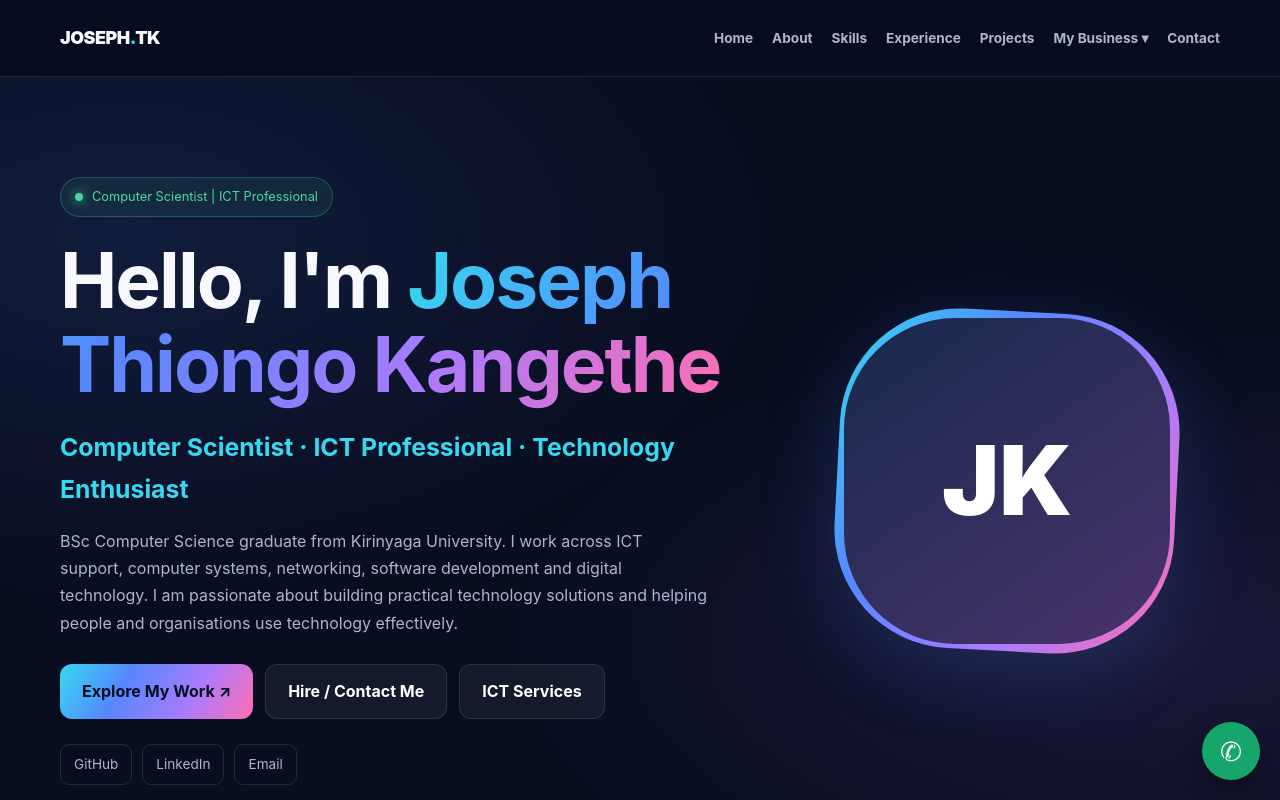
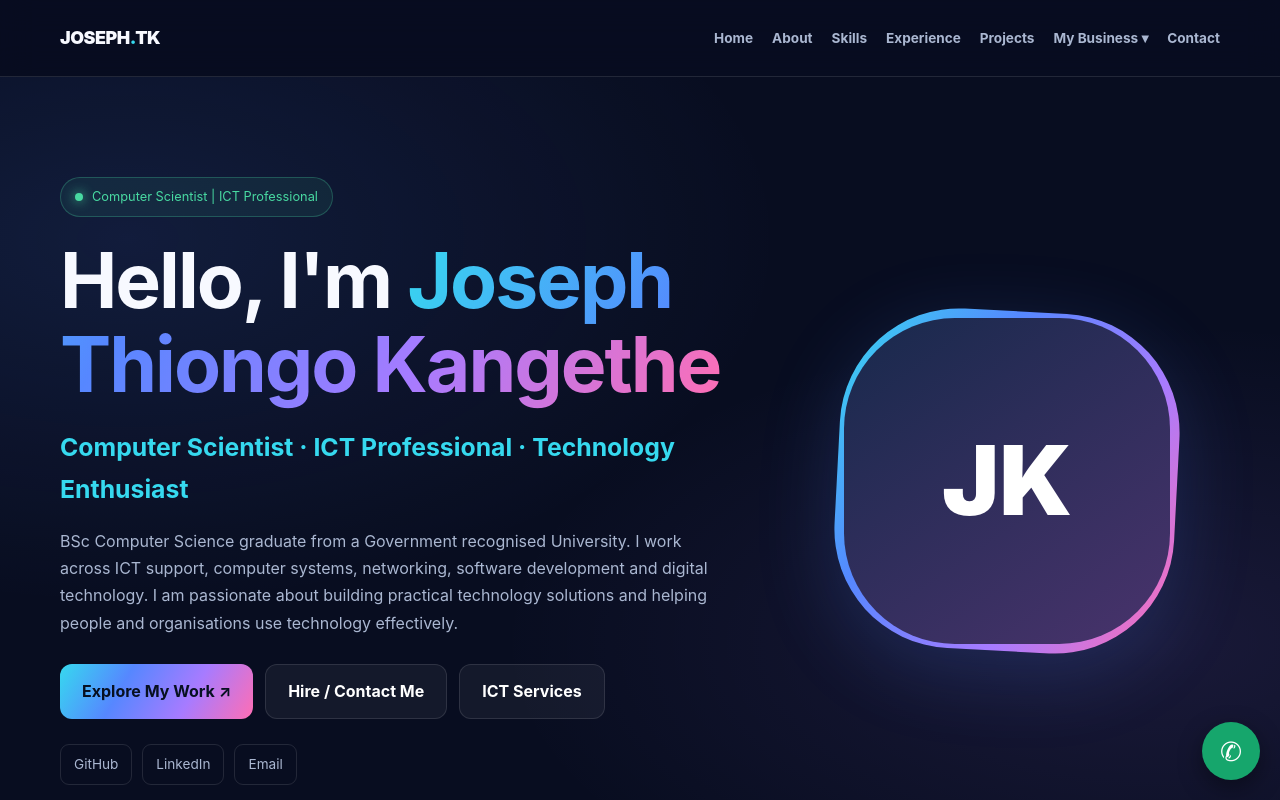
Before and after one commit to computerscientist254/joseph-thiongo-portfolio, a plain HTML site: page index.html in a window 1280 px wide. Shown: the top 800 px of the page. Drawn offline with Linux system fonts and the light colour scheme.

Commit message:
Clarify university description in index.html
Updated educational background description for clarity.

```diff
--- a/index.html
+++ b/index.html
@@ -757,7 +757,7 @@ footer a { color: var(--cyan); }
       <h2>Computer Scientist · ICT Professional · Technology Enthusiast</h2>
 
       <p>
-        BSc Computer Science graduate from Kirinyaga University.
+        BSc Computer Science graduate from a Government recognised University.
         I work across ICT support, computer systems, networking,
         software development and digital technology.
         I am passionate about building practical technology solutions
```
